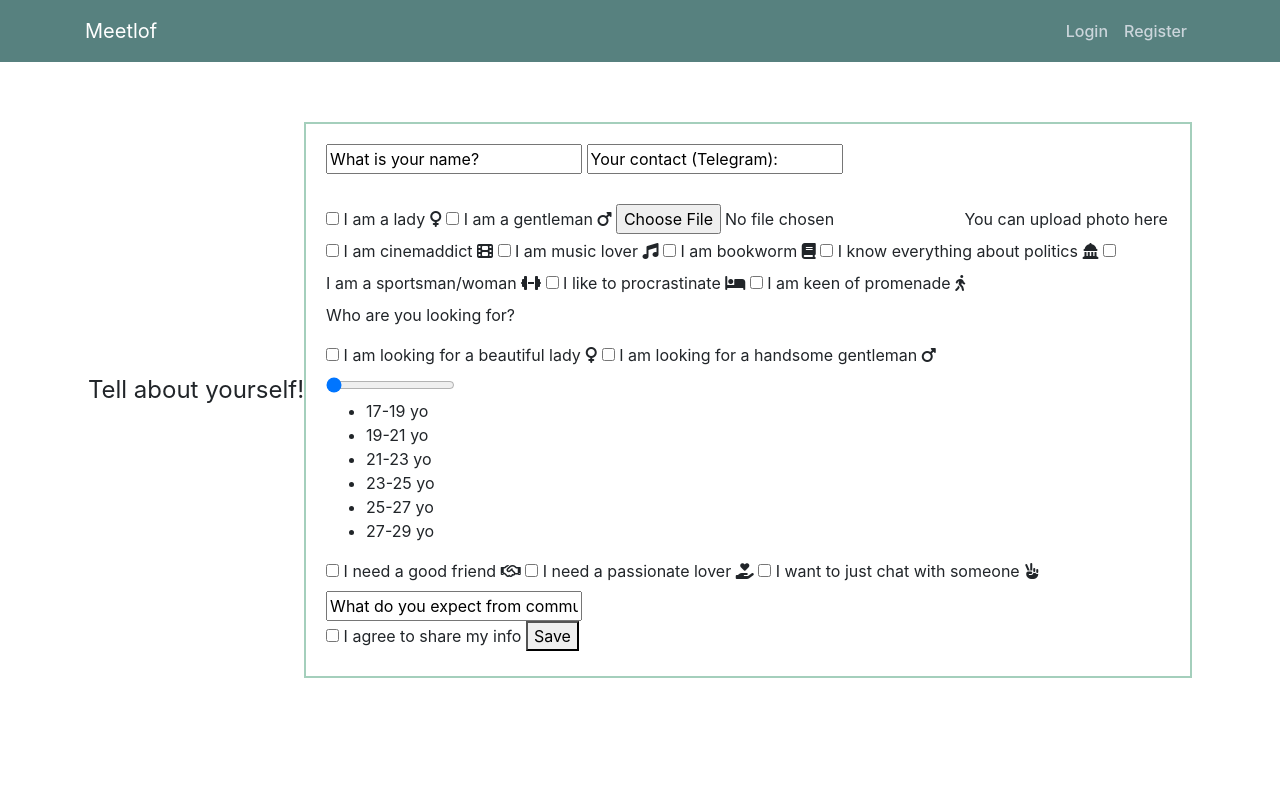
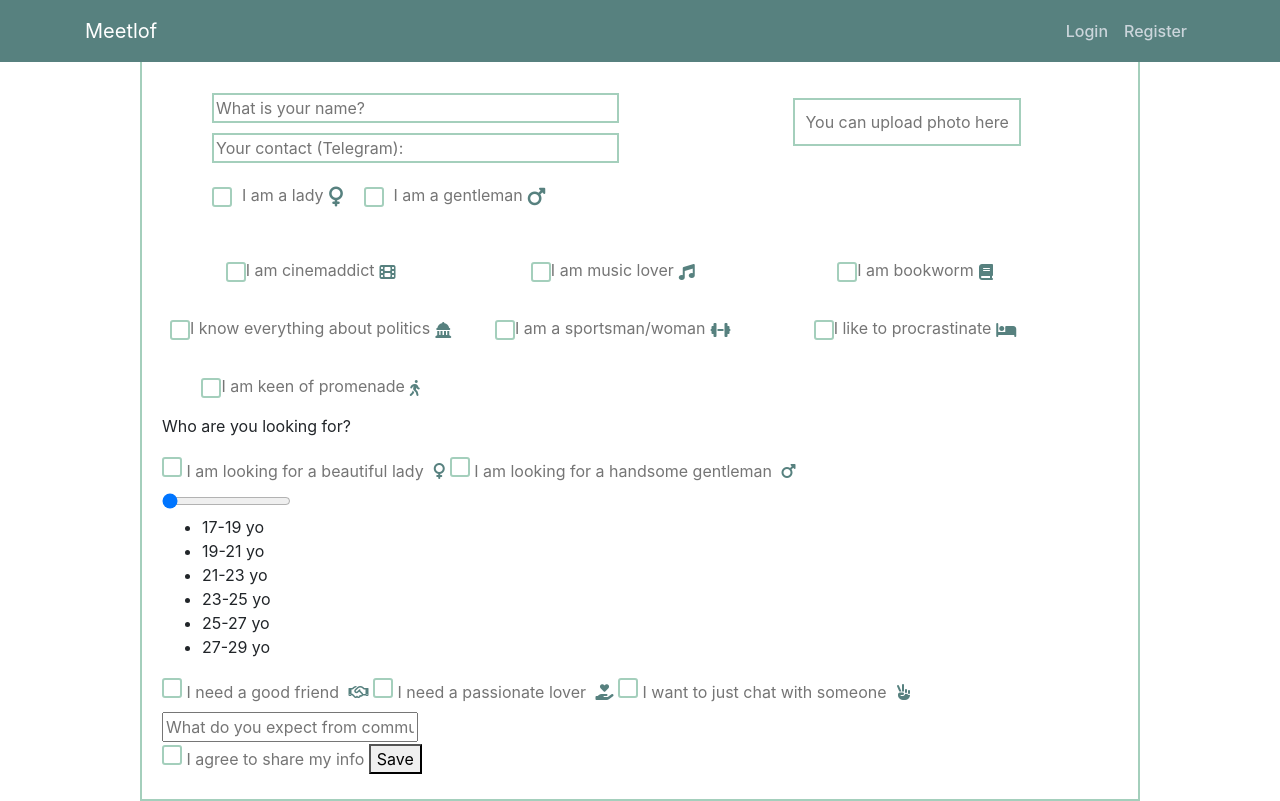
Before and after one commit to BabenkoAlina/meetlof, a Flask app: template main/templates/tell_about.html in a window 1280 px wide. Before the commit the page ends 678 px from the top, so only its background shows below. Run offline with Flask 3, Linux system fonts and the light colour scheme; the template is opened without the code that fills it, so the values that code supplies are empty; some libraries are stand-ins or nearby versions.

Commit message:
Tell about page (user info and photo done)

```diff
--- a/main/static/tell_about.css
+++ b/main/static/tell_about.css
@@ -58,40 +58,165 @@
     color: #ffce59;
   }
 
+/* Main and form */
 
-/* Main and form */
 main {
     display: flex;
     justify-content: center;
     align-items: center;
     height: 100vh;
     background-color: white;
-  }
+}
+
+#content_tell_about {
+    width: 80%;
+    max-width: 1000px;
+    border: 2.5px solid #a4cfbc;
+    padding: 20px;
+    margin: auto;
+}
 
 #tell_about_title {
     text-align: center;
     font-size: 24px;
+    margin: 5px 0;
     margin-bottom: 20px;
-    display: block;
-  }
+    color: #ffce59
+}
 
-#form_tell_about {
-    width: 80%;
-    max-width: 3000 auto;
-    margin-top: 100 auto;
-    padding: 20px;
-    background-color: white;
-    border: 2.5px solid #a4cfbc;
-  }
+/* User info */
 
-  /* User info */
+input {
+    cursor: pointer;
+}
 
-/* .user_info {
+input[type="text"] {
+    color: #757575
+}
+
+label {
+    color: #757575;
+    margin-top: 5px;
+}
+
+i {
+    color: #57817f;
+    margin-left: 5px;
+}
+
+/* Default checkbox style */
+input[type="checkbox"] {
+    -webkit-appearance: none;
+    -moz-appearance: none;
+    appearance: none;
+    border: 2px solid #a4cfbc;
+    border-radius: 3px;
+    width: 20px;
+    height: 20px;
+}
+
+/* Checkbox when checked */
+input[type="checkbox"]:checked {
+    background-color: #a4cfbc;
+    border-color: #a4cfbc;
+}
+
+.user_info {
     display: flex;
-    flex-direction: center;
-} */
+    flex-wrap: wrap;
+}
+
+/* Left */
+
+.left-section {
+    flex: 1 0 50%; /* Grow, shrink, basis */
+    display: flex;
+    flex-direction: column;
+    padding-left: 50px;
+    padding-top: 10px;
+}
 
 #name_contact {
+    padding-bottom: 5px;
+    display: flex;
     flex-direction: column;
-    margin-bottom: 30px;
+    max-width: 70%;
 }
+
+#name,
+#contact {
+    border: 2.5px solid #a4cfbc;
+    margin-bottom: 10px;
+}
+
+#sex {
+    display: flex;
+    flex-direction: row;
+    margin-left: 0px;
+}
+
+#sex_f, #sex_m {
+    margin-left: 0px;
+    margin-right: 20px;
+    display: flex;
+    align-items: center;
+}
+
+#sex_f label,
+#sex_m label {
+    font-size: 16px;
+    margin-left: 10px;
+}
+
+#sex_f i,
+#sex_m i {
+    margin-left: 5px;
+    font-size: 20px;
+}
+
+
+
+/* Right */
+
+.right-section {
+    flex: 1 0 calc(20% - 20px);
+    display: flex;
+    flex-direction: column;
+    padding-right: 50px;
+    padding-top: 10px;
+}
+
+#photo {
+    margin-bottom: 20px;
+}
+
+#imageUpload {
+    display: none;
+}
+
+#photo label {
+    border: 2.5px solid #a4cfbc;
+    padding: 10px;
+    cursor: pointer;
+}
+
+#photo label:hover {
+    background-color: #f0f0f0;
+}
+
+/* Hobbies */
+
+#hobbies {
+    padding-top: 30px;
+    display: grid;
+    grid-template-columns: repeat(3, 1fr);
+    grid-gap: 5px; /* Adjust the gap between items */
+}
+
+.hobbie {
+    display: flex;
+    align-items: center;
+    justify-content: center;
+    text-align: center;
+    padding: 8px; /* Optional: Add padding for spacing */
+}
--- a/main/templates/tell_about.html
+++ b/main/templates/tell_about.html
@@ -52,63 +52,90 @@
         </nav>
       </header>
 
-    <main role="tell_about" class="container">
+    <main>
+        <div id="content_tell_about">
             <p id="tell_about_title"> Tell about yourself! </p>
 
             <form onSubmit="yourOnSubmitFunc()" id="form_tell_about">
 
                 <!-- User -->
                 <section class="user_info">
-
+                    <div class="left-section">
+                        <!--  Name field -->
                         <div id="name_contact">
-                <!--  Name field -->
                             <input type="text" id="name" value="What is your name?" onfocus="clearInputValue(this)">
                             <input type="text" id="contact" value="Your contact (Telegram):" onfocus="clearInputValue(this)">
                         </div>
 
                         <!-- Sex field -->
+                        <div id="sex">
+                            <div id="sex_f">
                                 <input type="checkbox" id="sex_female" value="SexFemale">
                                 <label for="sex_female"> I am a lady </label>
                                 <i class="fa-solid fa-venus"></i>
+                            </div>
 
+                            <div id="sex_m">
                                 <input type="checkbox" id="sex_male" value="SexMale">
                                 <label for="sex_male"> I am a gentleman </label>
                                 <i class="fa-solid fa-mars"></i>
+                            </div>
+                        </div>
+                    </div>
 
+                    <div class="right-section">
                         <!-- Photo field -->
+                        <div id="photo">
                             <input type="file" id="imageUpload" name="imageUpload">
                             <label for="imageUpload">You can upload photo here</label>
+                        </div>
+                    </div>
+
 
                  <!-- Hobbies field -->
-
+                    <div id="hobbies">
+                        <div class="hobbie" id="hobbie1">
                             <input type="checkbox" id="hobbies_film" value="HobbiesFilm">
                             <label for="hobbies_film"> I am cinemaddict </label>
                             <i class="fa-solid fa-film"></i>
+                        </div>
 
+                        <div class="hobbie" id="hobbie2">
                             <input type="checkbox" id="hobbies_music" value="HobbiesMusic">
                             <label for="hobbies_music"> I am music lover </label>
                             <i class="fa-solid fa-music"></i>
+                        </div>
 
+                        <div class="hobbie" id="hobbie3">
                             <input type="checkbox" id="hobbies_read" value="HobbiesRead">
                             <label for="hobbies_read"> I am bookworm </label>
                             <i class="fa-solid fa-book"></i>
+                        </div>
 
+                        <div class="hobbie" id="hobbie4">
                             <input type="checkbox" id="hobbies_politics" value="HobbyPolitics">
                             <label for="hobbies_politics"> I know everything about politics </label>
                             <i class="fa-solid fa-landmark-dome"></i>
+                        </div>
 
+                        <div class="hobbie" id="hobbie5">
                             <input type="checkbox" id="hobbies_sport" value="HobbySport">
                             <label for="hobbies_sport"> I am a sportsman/woman </label>
                             <i class="fa-solid fa-dumbbell"></i>
+                        </div>
 
+                        <div class="hobbie" id="hobbie6">
                             <input type="checkbox" id="hobbies_procrastinate" value="HobbyProcrastinate">
                             <label for="hobbies_procrastinate"> I like to procrastinate </label>
                             <i class="fa-solid fa-bed"></i>
+                        </div>
 
+                        <div class="hobbie" id="hobbie7">
                             <input type="checkbox" id="hobbies_walk" value="HobbyWalk">
                             <label for="hobbies_walk"> I am keen of promenade </label>
                             <i class="fa-solid fa-person-walking"></i>
-
+                        </div>
+                    </div>
                 </section>
 
                 <section class="user_interest_info">
@@ -168,7 +195,7 @@
                Save
                 </button>
            </form>
-
+        </div>
     </main>
     <!-- Optional JavaScript -->
     <!-- jQuery first, then Popper.js, then Bootstrap JS -->
```
Lines whose indentation alone changed are shown as unchanged.
